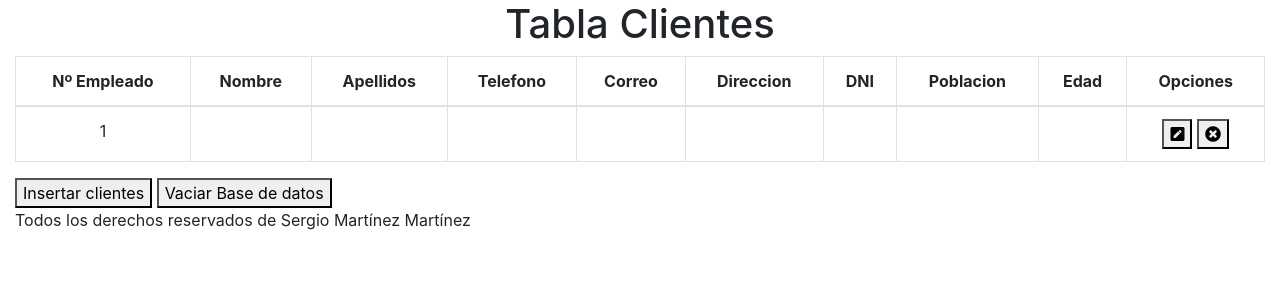
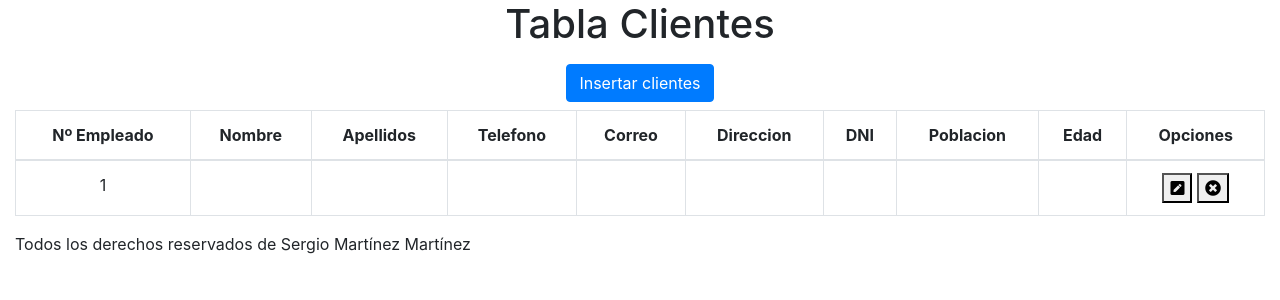
Before and after one commit to Sergio2697sm/PruebaAjax, a PHP site: page / in a window 1280 px wide. Shown: the part 56-356 px from the top of the page. Run offline with PHP 8.4, Linux system fonts and the light colour scheme; tables that the repository leaves empty or names only in its code hold one stand-in row (values such as "Sample post"); data that the repository does not hold is empty; some libraries are stand-ins or nearby versions.

Commit message:
mejorado

```diff
--- a/app/funcion.php
+++ b/app/funcion.php
@@ -94,9 +94,3 @@ function delete_client() {
     }
 
 }
-
-// function mostrar_campo($campo)
-// {
-//     if (isset($_POST[$campo]))
-//         echo 'value="' . $_POST[$campo] . '"';
-// }
--- a/assets/js/main.js
+++ b/assets/js/main.js
@@ -29,8 +29,6 @@ $(document).ready(function () {
         var datos = $tr.children("td").map(function () {
             return $(this).text();
         });
-
-        // console.log(datos)
 
         $('#update_id').val(datos[0]);
         $('#nombre').val(datos[1]);
@@ -98,6 +96,4 @@ $(document).ready(function () {
             }
         });
     })
-
-    //Borrar todos los clientes
 })
--- a/includes/update_modal.php
+++ b/includes/update_modal.php
@@ -21,7 +21,7 @@
                     </div>
 
                     <div class="form-group">
-                        <label>Teléfono</label>
+                        <label>Telefono</label>
                         <input type="number" class="form-control" id="telefono" name="telefono" placeholder="Ingrese su telefono">
                     </div>
 
--- a/views/vista.php
+++ b/views/vista.php
@@ -5,7 +5,13 @@ require_once("app/funcion.php");
 
 <!--Contenido-->
 <div class="container-fluid">
-    <h1 class="text-center">Tabla Clientes</h1>
+
+    <div class="w-100 d-flex flex-column justify-content-center align-items-center">
+        <h1 class="text-center">Tabla Clientes</h1>
+        <!--Modal para Insertar-->
+        <button type="submit" class="btn btn-primary m-2" data-toggle="modal" data-target="#insertar_modal">Insertar clientes</button>
+    </div>
+
     <table class="table table-bordered">
         <thead>
             <tr class="text-center">
@@ -27,12 +33,12 @@ require_once("app/funcion.php");
             foreach (select_client() as $f) {
             ?>
                 <tr class="text-center">
-                    <td><?php echo $f["id"]; ?> </td>
+                    <td><?php echo $f["id"]; ?></td>
 
-                    <td><?php echo $f["Nombre"]; ?> </td>
-                    <td><?php echo $f["Apellidos"]; ?> </td>
-                    <td><?php echo $f["Telefono"]; ?> </td>
-                    <td><?php echo $f["Correo"]; ?> </td>
+                    <td><?php echo $f["Nombre"]; ?></td>
+                    <td><?php echo $f["Apellidos"]; ?></td>
+                    <td><?php echo $f["Telefono"]; ?></td>
+                    <td><?php echo $f["Correo"]; ?></td>
 
                     <td><?php echo  $f["Dirección"] ?></td>
                     <td><?php echo $f["DNI"] ?></td>
@@ -60,8 +66,5 @@ require_once("app/funcion.php");
     include("includes/delete_modal.php");
     ?>
 
-    <!--Modal para Insertar-->
-    <button type="submit" data-toggle="modal" data-target="#insertar_modal">Insertar clientes</button>
-    <button type="submit">Vaciar Base de datos</button>
 
     <?php require_once("includes/" . "inc_footer.php") ?>
```
